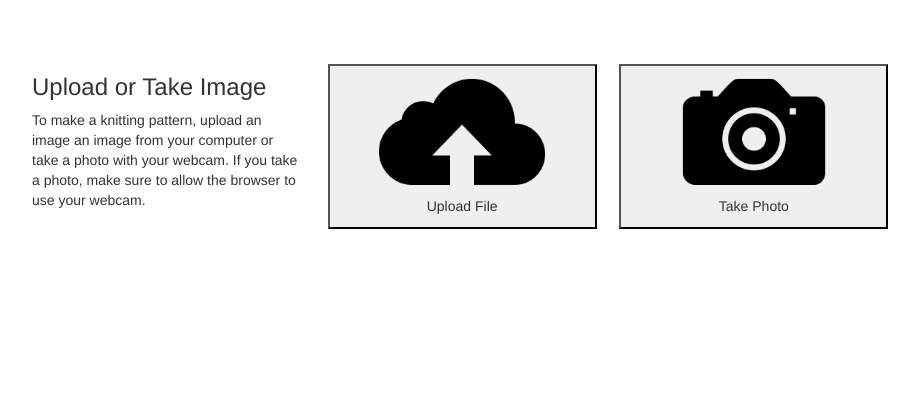
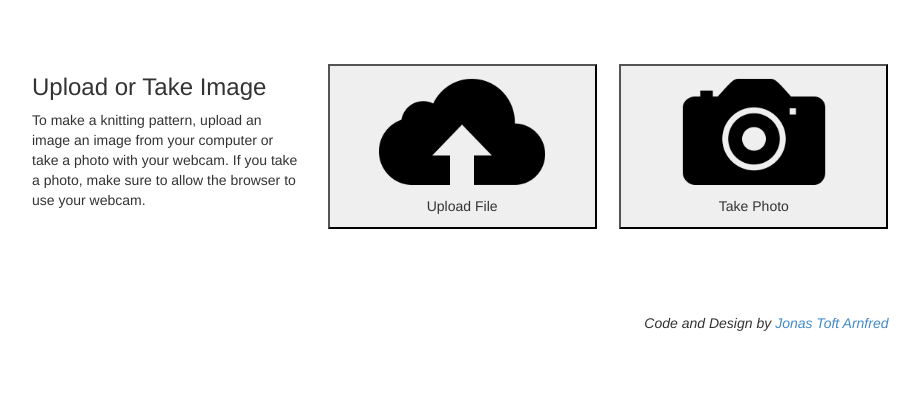
Before and after one commit to arnfred/Knitwit, a Python web app: template templates/main.html in a window 1280 px wide. Shown: the part 433-832 px from the top of the page, without its empty margins (32-952 px from the left). Before the commit the page ends 662 px from the top, so only its background shows below. Run offline with Jinja, Linux system fonts and the light colour scheme; the template is opened without the code that fills it, so the values that code supplies are empty; some libraries are stand-ins or nearby versions.

Commit message:
Added footer

```diff
--- a/static/main.css
+++ b/static/main.css
@@ -47,6 +47,14 @@ button {
 
 #title {
 	padding-left:15px;
+}
+
+/*
+ * Footer
+ */
+#footer p {
+    float:right;
+    font-style:italic;
 }
 
 
--- a/templates/main.html
+++ b/templates/main.html
@@ -34,6 +34,11 @@
         <div id="upload"></div>
         <div class="no-show" id="colors"></div>
         <div class="no-show" id="pattern"></div>
+        <div id="footer" class="row">
+            <div class="col-md-9">
+                <p>Code and Design by <a href="mailto:jonas@ifany.org">Jonas Toft Arnfred</a></p>
+            </div>
+        </div>
     </div>
 
       <script src="/static/lib/curl.js" type="text/javascript"></script>
```
Lines whose indentation alone changed are shown as unchanged.
